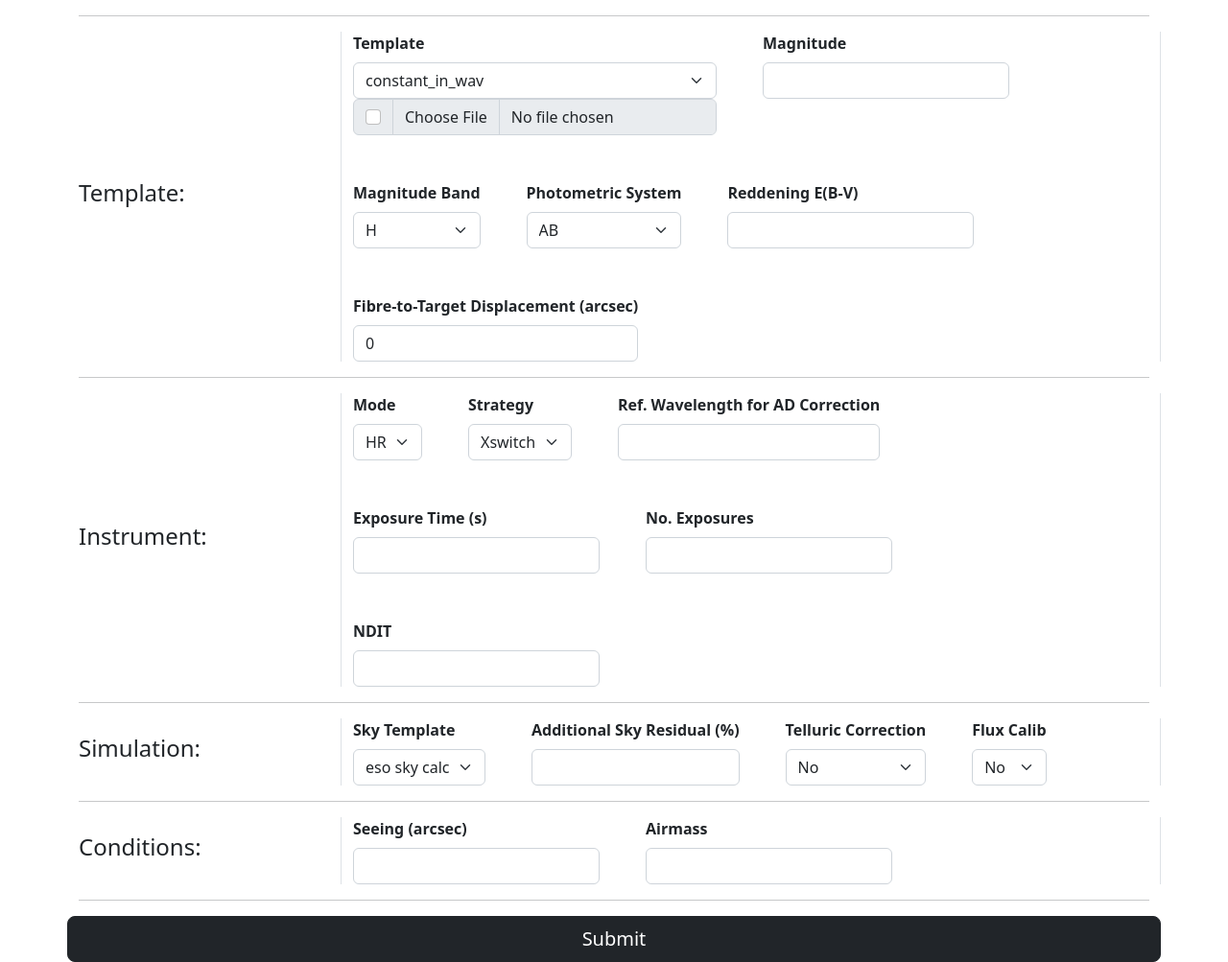
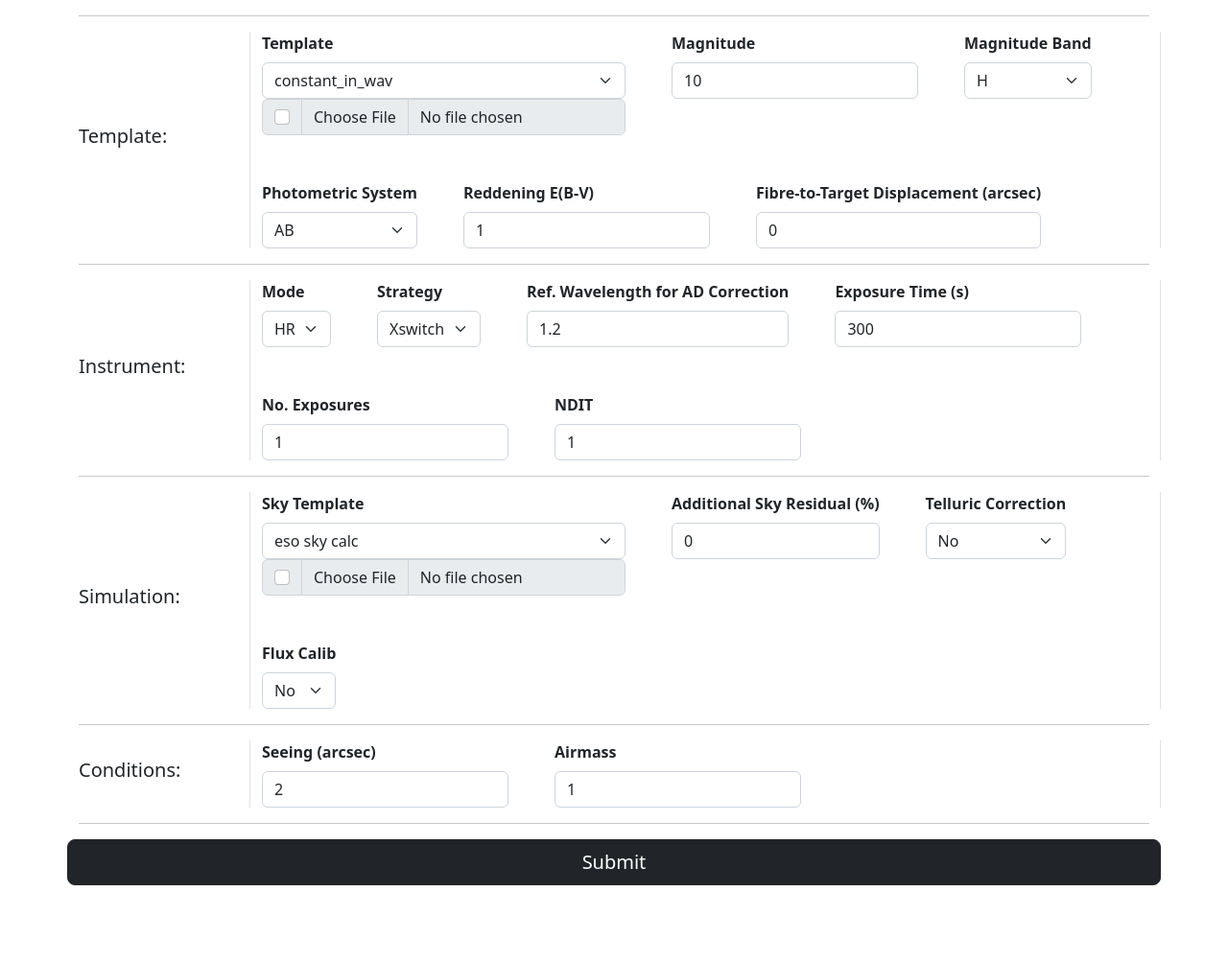
Before and after one commit to breenci/MOONS_ETC, a Flask app: page / in a window 1280 px wide. Shown: the part 74-1077 px from the top of the page at 96% size. After the commit the page ends 997 px from the top, so only its background shows below. Run offline with Flask 2, Linux system fonts and the light colour scheme; some libraries are stand-ins or nearby versions.

Commit message:
Add option to upload sky template
Implemented identically to target template. Also add defaults to form
fields.

```diff
--- a/app/forms.py
+++ b/app/forms.py
@@ -3,8 +3,8 @@ from os import system
 from typing import Optional
 from flask_wtf import FlaskForm
 from flask_wtf.file import FileField, FileAllowed
-from wtforms import SelectField, IntegerField, SubmitField, FloatField, BooleanField, HiddenField, FormField, FieldList, RadioField
-from wtforms.validators import DataRequired, NumberRange, ValidationError, Optional
+from wtforms import SelectField, IntegerField, SubmitField, FloatField, BooleanField, HiddenField
+from wtforms.validators import DataRequired, NumberRange, ValidationError, Optional, InputRequired
 
 
 class RequiredIfTrue:
@@ -41,30 +41,32 @@ class ETC_form(FlaskForm):
     # target variables
     template_type = BooleanField('')
     template_name = SelectField('Template', choices=[('app/static/Example_spectra/constant_in_wav.fits', 'constant_in_wav'),
-                    ('app/static/Example_spectra/input_stellar_template.fits', 'stellar')], validators=[Optional()])
-    upload_template = FileField('', validators=[ RequiredIfTrue('template_type'), FileAllowed(['fits'])])
+                    ('app/static/Example_spectra/input_stellar_template.fits', 'stellar')])
+    upload_template = FileField('', validators=[RequiredIfTrue('template_type'), FileAllowed(['fits'])])
 
-    magnitude = FloatField('Magnitude', validators=[DataRequired()])
-    filter = SelectField('Magnitude Band', choices=['H', 'J', 'I'], validators=[DataRequired()])
+    magnitude = FloatField('Magnitude', default=10,validators=[InputRequired()])
+    filter = SelectField('Magnitude Band', choices=['H', 'J', 'I'])
     mag_system = SelectField('Photometric System', choices=['AB', 'Vega'])
-    reddening = FloatField('Reddening E(B-V)')
-    displacement = FloatField('Fibre-to-Target Displacement (arcsec)', default=0)
+    reddening = FloatField('Reddening E(B-V)', default=1, validators=[InputRequired()])
+    displacement = FloatField('Fibre-to-Target Displacement (arcsec)', default=0, validators=[InputRequired()])
 
     # instrument variables
-    moons_mode = SelectField('Mode', choices=['HR', 'LR'], validators=[DataRequired()])
-    strategy = SelectField('Strategy', choices=['Xswitch', 'Stare'], validators=[DataRequired()])
-    atm_dif_ref = FloatField('Ref. Wavelength for AD Correction', validators=[DataRequired(), NumberRange(min=0.57, max=1.8)])
-    exptime = FloatField('Exposure Time (s)')
-    N_exp = IntegerField('No. Exposures')
-    dit = IntegerField('NDIT')
+    moons_mode = SelectField('Mode', choices=['HR', 'LR'])
+    strategy = SelectField('Strategy', choices=['Xswitch', 'Stare'])
+    atm_dif_ref = FloatField('Ref. Wavelength for AD Correction', default=1.2, validators=[InputRequired(), NumberRange(min=0.57, max=1.8)])
+    exptime = FloatField('Exposure Time (s)', default=300, validators=[InputRequired(), NumberRange(min=0)])
+    N_exp = IntegerField('No. Exposures', default=1, validators=[InputRequired(), NumberRange(min=0)])
+    dit = IntegerField('NDIT', default=1, validators=[InputRequired(), NumberRange(min=0)])
 
     #conditions
-    seeing = FloatField('Seeing (arcsec)', validators=[DataRequired(), NumberRange(min=0, max=4)])
-    airmass = FloatField('Airmass',validators=[DataRequired(), NumberRange(min=1)])
+    seeing = FloatField('Seeing (arcsec)', default=2, validators=[InputRequired(), NumberRange(min=0, max=4)])
+    airmass = FloatField('Airmass', default=1, validators=[InputRequired(), NumberRange(min=1)])
 
     #simulation
-    sky_template = SelectField('Sky Template', choices=[('eso_skycalc', 'eso sky calc')], validators=[DataRequired()])
-    sky_residual = IntegerField('Additional Sky Residual (%)',validators=[DataRequired(), NumberRange(min=0, max=100)])
+    sky_type = BooleanField('')
+    sky_template = SelectField('Sky Template', choices=[('eso_skycalc', 'eso sky calc')], validators=[Optional()])
+    upload_sky = FileField('', validators=[RequiredIfTrue('sky_type')])
+    sky_residual = IntegerField('Additional Sky Residual (%)', default=0, validators=[InputRequired(), NumberRange(min=0, max=100)])
     telluric = SelectField('Telluric Correction', choices=[(0, 'No'), (1, 'Yes')])
     flux_calib = SelectField('Flux Calib', choices=[(0, 'No'), (1, 'Yes')])
 
--- a/app/routes.py
+++ b/app/routes.py
@@ -57,6 +57,12 @@ def index():
             uploaded_template = request.files[form.upload_template.name]
             uploaded_template.save('app/static/user_files/' + id + '/uploaded_template.fits')
             form.template_name.data = 'app/static/user_files/' + id + '/uploaded_template.fits'
+
+        if form.sky_type and form.upload_sky.data != None:
+            # get uploaded file
+            uploaded_sky = request.files[form.upload_sky.name]
+            uploaded_sky.save('app/static/user_files/' + id + '/uploaded_sky_template.fits')
+            form.sky_template.data = 'app/static/user_files/' + id + '/uploaded_sky_template.fits'
 
 
         # do etc calculations with form input
--- a/app/templates/form.html
+++ b/app/templates/form.html
@@ -7,10 +7,10 @@
     <form action="" method="post" class="form" role="form", enctype="multipart/form-data", autocomplete="off" novalidate>
     {{ form.csrf_token() }}
         <div class="row align-items-center">
-            <div class="col-3">
-                <h4>Template:</h4>
+            <div class="col-2">
+                <h5>Template:</h5>
             </div>
-            <div class="col-9 border-start border-end">
+            <div class="col-10 border-start border-end">
                 <div class="row gy-5 gx-5">
                     <div class="col-auto">
                         {{ render_field(form.template_name, disabled=form.template_type.data) }}
@@ -50,10 +50,10 @@
         </div>
         <hr>
         <div class="row align-items-center">
-            <div class="col-3">
-                <h4>Instrument:</h4>
+            <div class="col-2">
+                <h5>Instrument:</h5>
             </div>
-            <div class="col-9 border-start border-end">
+            <div class="col-10 border-start border-end">
                 <div class="row gy-5 gx-5">
                     <div class="col-auto">
                         {{ render_field(form.moons_mode) }}
@@ -78,13 +78,28 @@
         </div>
         <hr>
         <div class="row align-items-center">
-            <div class="col-3">
-                <h4>Simulation:</h4>
+            <div class="col-2">
+                <h5>Simulation:</h5>
             </div>
-            <div class="col-9 border-start border-end">
+            <div class="col-10 border-start border-end">
                 <div class="row gy-5 gx-5">
                     <div class="col-auto">
-                        {{ render_field(form.sky_template) }}
+                        {{ render_field(form.sky_template, disabled=form.sky_type.data) }}
+                        <div class="input-group">
+                            <div class="input-group-text">
+                            {{ render_field(form.sky_type, class="form-check-input mt-0", type="checkbox")}}
+                            </div>
+                            {% if form.upload_sky.errors %}
+                                {{ form.upload_sky(class="form-control is-invalid", type="file", disabled=(not form.sky_type.data)) }}
+                                {% for error in form.sky_template.errors %}
+                                    <div class="invalid-feedback">
+                                        {{ error }}
+                                    </div>
+                                {% endfor %}
+                            {% else %}
+                                {{ form.upload_sky(class="form-control", type="file", disabled=(not form.sky_type.data)) }}
+                            {% endif %}
+                        </div>
                     </div>
                     <div class="col-auto">
                         {{ render_field(form.sky_residual) }}
@@ -100,10 +115,10 @@
         </div>
         <hr>
         <div class="row align-items-center">
-            <div class="col-3">
-                <h4>Conditions:</h4>
+            <div class="col-2">
+                <h5>Conditions:</h5>
             </div>
-            <div class="col-9 border-start border-end">
+            <div class="col-10 border-start border-end">
                 <div class="row gx-5 gx-5">
                     <div class="col-auto">
                         {{ render_field(form.seeing) }}
@@ -129,5 +144,10 @@
     $("#template_name").prop('disabled', (i, v) => !v);
     $("#upload_template").prop('disabled', (i, v) => !v);
 })
+
+    $("#sky_type").on("click", function() {
+    $("#sky_template").prop('disabled', (i, v) => !v);
+    $("#upload_sky").prop('disabled', (i, v) => !v);
+})
 </script>
 {% endblock %}
```
Also changed, not shown: app/moons_etc_backend.py (+47 -45 lines).
